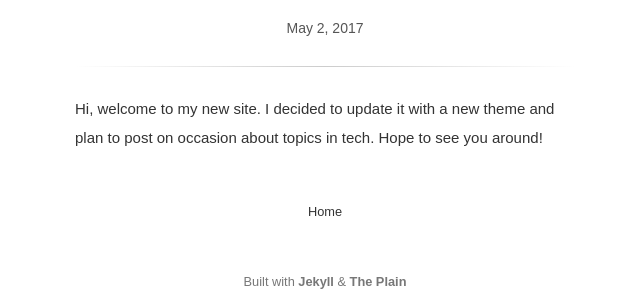
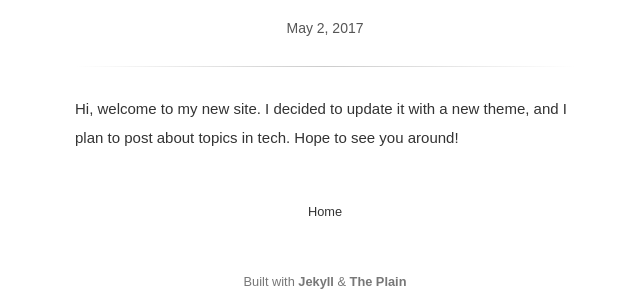
Before and after one commit to nijaru/nijaru.github.io, a Jekyll site: the page built from _posts/2017-05-02-first.md, in a window 1280 px wide. Shown: the part 194-487 px from the top of the page, without its empty margins (315-955 px from the left). Built offline with Jekyll 4.4.1, drawn with Linux system fonts in a browser that asks for light colours.

Commit message:
Update first
Signed-off-by: Nick Russo <nicholasjamesrusso@gmail.com>

```diff
--- a/_posts/2017-05-02-first.md
+++ b/_posts/2017-05-02-first.md
@@ -1,6 +1,6 @@
 ---
 title: First
-updated: 2017-05-02 1:58
+updated: 2017-05-02 2:54
 ---
 
-Hi, welcome to my new site. I decided to update it with a new theme and plan to post on occasion about topics in tech. Hope to see you around!
+Hi, welcome to my new site. I decided to update it with a new theme, and I plan to post about topics in tech. Hope to see you around!
```
